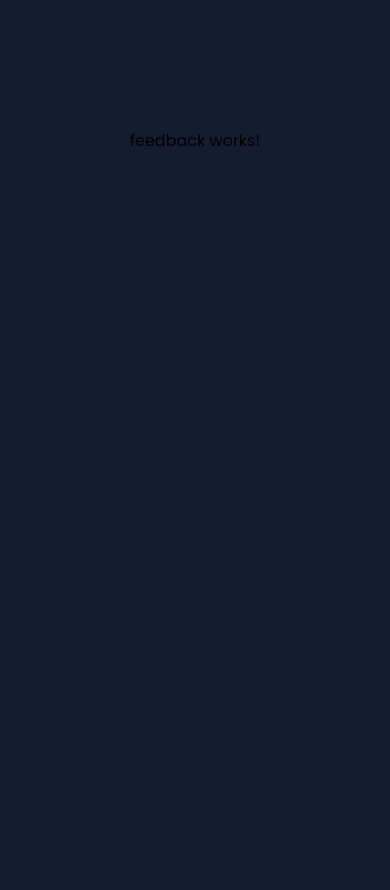
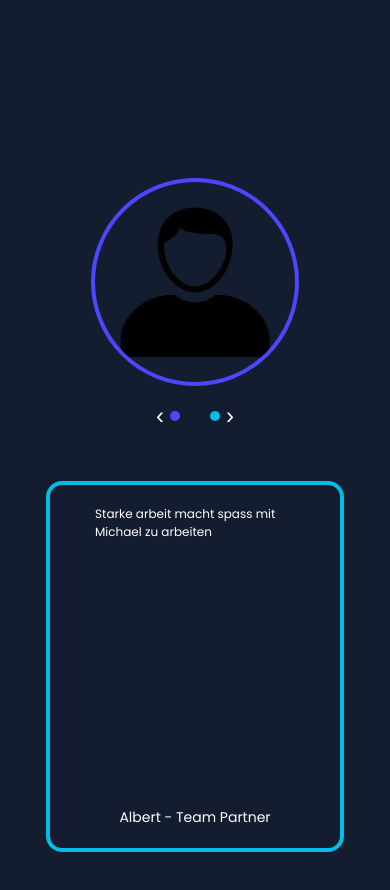
Before and after one commit to MichaelS96/Portfolio, an Angular app: page / in a window 390 px wide. Shown: the part 4900-5790 px from the top of the page. Before the commit the page ends 5053 px from the top, so only its background shows below. Built offline with nearby package versions, Linux system fonts and the light colour scheme.

Commit message:
feedback section finished

```diff
--- a/src/app/main-content/portfolio/feedback/feedback.component.html
+++ b/src/app/main-content/portfolio/feedback/feedback.component.html
@@ -1 +1,30 @@
-<p>feedback works!</p>
+<section class="feedback-area">
+    <div class="feedback">
+        <div class="bracket">
+            <img src="./../../../../assets/img/projects/feedback/bracket.png" alt="">
+        </div>
+        <div class="feedback-msg">
+            {{ currentFeedback.feedback }}
+        </div>
+        <div class="feedback-name">
+            <img src="./../../../../assets/img/projects/feedback/vector7.png" alt="">
+            <p>{{ currentFeedback.name }} - {{ currentFeedback.role }}</p>
+        </div>
+    </div>
+    <div class="feedback-person">
+        <div class="feedback-img">
+            <img [src]="currentFeedback.image" alt="">
+        </div>
+        <div class="navigation-controls">
+            <button (click)="showPreviousFeedback()" class="arrow left-arrow">‹</button>
+            <div class="dots">
+                @for (feedback of feedbacks; track $index) {
+                <span class="dot" [class.active]="$index === currentFeedbackIndex" (click)="updateFeedbackIndex($index)">
+                </span>
+                }
+            </div>
+            <button (click)="showNextFeedback()" class="arrow right-arrow">›</button>
+        </div>
+    </div>
+
+</section>
--- a/src/app/main-content/portfolio/feedback/feedback.component.scss
+++ b/src/app/main-content/portfolio/feedback/feedback.component.scss
@@ -0,0 +1,224 @@
+.feedback-area {
+    display: flex;
+    justify-content: space-between;
+    align-items: center;
+    position: relative;
+    padding: 100px;
+    gap: 100px;
+    max-width: 100vw;
+}
+
+.feedback {
+    position: relative;
+    display: flex;
+    flex-direction: column;
+    align-items: center;
+    justify-content: center;
+    gap: 40px;
+    color: white;
+    width: 100%;
+    max-width: 850px;
+    height: auto;
+    border-radius: 16px;
+    border: 4px solid #00BEE8;
+    padding: 20px;
+}
+
+.feedback-msg {
+    display: flex;
+    width: 665px;
+    height: 112px;
+    font-size: 15px;
+    overflow-y: auto;
+}
+
+.feedback-name {
+    display: flex;
+    gap: 20px;
+    align-items: center;
+    font-size: 18px;
+}
+
+.bracket {
+    position: absolute;
+    top: -40px;
+    left: -60px;
+}
+
+.feedback-person {
+    display: flex;
+    align-items: center;
+    flex-direction: column;
+    gap: 15px;
+}
+
+.feedback-img {
+    width: 272px;
+    height: 272px;
+    border-radius: 1000px;
+    border: 4px solid #4B47FF;
+
+    img {
+        width: 100%;
+        height: 100%;
+        border-radius: 1000px;
+    }
+}
+
+.feedback-line {
+    height: 4px;
+    width: 250px;
+    background-color: #4B47FF;
+}
+
+.arrow {
+    background: none;
+    border: none;
+    font-size: 24px;
+    color: white;
+    cursor: pointer;
+    position: static;
+}
+
+.navigation-controls {
+    display: flex;
+    align-items: center;
+}
+
+.navigation-controls span {
+    width: 10px;
+    height: 10px;
+    border-radius: 50%;
+    background-color: #4B47FF;
+    cursor: pointer;
+}
+
+.dots {
+    display: flex;
+    justify-content: center;
+    gap: 30px;
+}
+
+.dot {
+    width: 10px;
+    height: 10px;
+    border-radius: 50%;
+    background-color: #00BEE8 !important;
+    cursor: pointer;
+}
+
+.dot.active {
+    background-color: #4B47FF !important;
+}
+
+@media (max-width: 1550px) {
+    .feedback {
+        padding-top: 20px;
+        padding-bottom: 20px;
+        width: 500px;
+    }
+
+    .feedback-msg {
+        word-break: break;
+        width: 80%;
+    }
+
+    .feedback-name {
+        margin-top: 90px;
+
+        img {
+            width: 150px;
+        }
+    }
+}
+
+@media (max-width: 1300px) {
+    .feedback-img {
+        width: 200px;
+        height: 200px;
+
+        img {
+            width: 200px;
+            height: 200px;
+        }
+    }
+
+    .feedback-line {
+        width: 180px;
+    }
+}
+
+@media (max-width: 1140px) {
+    .feedback-area {
+        justify-content: space-around;
+    }
+
+    .feedback-msg {
+        font-size: 12px;
+    }
+
+    .feedback-name {
+        font-size: 14px;
+        margin-top: 30px;
+
+        img {
+            width: 120px;
+        }
+    }
+
+    .feedback {
+        height: auto;
+        width: 400px;
+    }
+}
+
+@media (max-width: 960px) {
+    .feedback-area {
+        flex-direction: column-reverse;
+        justify-content: center;
+        align-items: center;
+        gap: 50px;
+        padding: 50px;
+    }
+
+    .bracket {
+        left: -30px;
+
+        img {
+            width: 60px;
+        }
+    }
+}
+
+@media (max-width: 760px) {
+    .feedback {
+        width: 400px;
+    }
+
+    .feedback-name {
+        font-size: 16px;
+
+        .feedback-name {
+            margin-top: 150px;
+        }
+    }
+}
+
+@media (max-width: 500px) {
+    .feedback {
+        width: 250px;
+    }
+
+    .feedback-name {
+        font-size: 14px;
+        margin-top: 150px;
+
+        img {
+            display: none;
+        }
+    }
+
+    .bracket {
+        display: none;
+    }
+}
--- a/src/app/main-content/portfolio/feedback/feedback.component.ts
+++ b/src/app/main-content/portfolio/feedback/feedback.component.ts
@@ -8,5 +8,36 @@ import { Component } from '@angular/core';
   styleUrl: './feedback.component.scss'
 })
 export class FeedbackComponent {
+  currentFeedbackIndex: number = 0;
 
+  feedbacks: { name: string; feedback: string; role: string; image: string }[] = [
+    {
+      name: 'Albert',
+      feedback: 'Starke arbeit macht spass mit Michael zu arbeiten',
+      role: 'Team Partner',
+      image: './assets/img/about-me/pb123.png',
+    },
+    {
+      name: 'Rainer',
+      feedback: 'Langweiliger Typ',
+      role: 'Team Partner',
+      image: '',
+    },
+  ];
+
+  get currentFeedback() {
+    return this.feedbacks[this.currentFeedbackIndex];
+  }
+
+  showNextFeedback() {
+    this.currentFeedbackIndex = (this.currentFeedbackIndex + 1) % this.feedbacks.length;
+  }
+
+  showPreviousFeedback() {
+    this.currentFeedbackIndex = (this.currentFeedbackIndex - 1 + this.feedbacks.length) % this.feedbacks.length;
+  }
+
+  updateFeedbackIndex(index: number) {
+    this.currentFeedbackIndex = index;
+  }
 }
--- a/src/styles.scss
+++ b/src/styles.scss
@@ -4,6 +4,7 @@ body {
     margin: 0;
     font-family: 'Poppins';
     background-color: #141D2F;
+    width: 100vw;
     overflow-x: hidden;
 }
 
```
Also changed, not shown: src/assets/img/projects/feedback/vector7.png (added).
